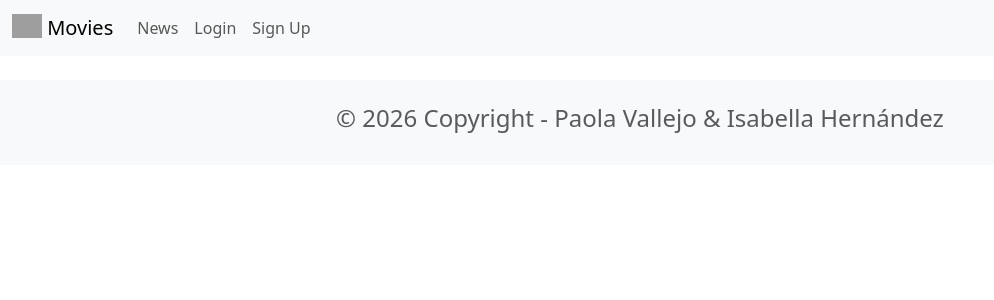
After one commit to IsaHernandezPosada/Taller1_ST0251, a Django app: template moviereviews/templates/base.html in a window 1280 px wide. The commit adds this page. Shown: the top 300 px of the page, without its empty margins (0-994 px from the left). Run offline with Django 5.2, Linux system fonts and the light colour scheme; the template is opened without the code that fills it, so the values that code supplies are empty; grey boxes are pictures that could not be loaded.

Commit message:
navbar y footer

```diff
--- a/movie/templates/home.html
+++ b/movie/templates/home.html
@@ -1,6 +1,5 @@
-<head>
-    <link href="https://cdn.jsdelivr.net/npm/bootstrap@5.3.7/dist/css/bootstrap.min.css" rel="stylesheet">
-</head>
+{% extends 'base.html' %}
+{% block content %}
 
 <div class="container">
     <form action="">
@@ -33,3 +32,4 @@
     </div>
     <br/>
 </div>
+{% endblock content %}
--- a/moviereviews/settings.py
+++ b/moviereviews/settings.py
@@ -59,7 +59,7 @@ ROOT_URLCONF = 'moviereviews.urls'
 TEMPLATES = [
     {
         'BACKEND': 'django.template.backends.django.DjangoTemplates',
-        'DIRS': [],
+        'DIRS': [os.path.join(BASE_DIR, 'moviereviews/templates')],
         'APP_DIRS': True,
         'OPTIONS': {
             'context_processors': [
--- /dev/null
+++ b/moviereviews/templates/base.html
@@ -0,0 +1,45 @@
+<head>
+    <link href="https://cdn.jsdelivr.net/npm/bootstrap@5.3.7/dist/css/bootstrap.min.css" rel="stylesheet">
+    <script src="https://cdn.jsdelivr.net/npm/bootstrap@5.3.7/dist/js/bootstrap.bundle.min.js"></script>
+</head>
+
+<nav class="navbar navbar-expand-lg bg-body-tertiary">
+    <div class="container-fluid">
+        <a class="navbar-brand" href="{% url 'home' %}">
+            {% load static %}
+            <img src="{% static 'images/home.png' %}" alt="" width="30" height="24" class="d-inline-block align-text-top" />
+            Movies
+        </a>
+        <button class="navbar-toggler" type="button" data-bs-toggle="collapse" data-bs-target="#navbarSupportedContent" aria-controls="navbarSupportedContent" aria-expanded="false" aria-label="Toggle navigation">
+            <span class="navbar-toggler-icon"></span>
+        </button>
+        <div class="collapse navbar-collapse" id="navbarSupportedContent">
+            <ul class="navbar-nav me-auto mb-2 mb-lg-0">
+                <li class="nav-item">
+                    <a class="nav-link" aria-current="page" href="{% url 'news' %}">News</a>
+                </li>
+                <li class="nav-item">
+                    <a class="nav-link" href="#">Login</a>
+                </li>
+                <li class="nav-item">
+                    <a class="nav-link" href="#">Sign Up</a>
+                </li>
+            </ul>
+        </div>
+    </div>
+</nav>
+
+<div class="container">
+    {% block content %}
+    {% endblock content %}
+</div>
+
+<footer class="text-center text-lg-start bg-light text-muted mt-4">
+    <div class="container">
+        <div class="row">
+            <div class="text-center p-4">
+                <h4>© 2026 Copyright - Paola Vallejo & Isabella Hernández</h4>
+            </div>
+        </div>
+    </div>
+</footer>
```
Also changed, not shown: news/templates/news.html (+4 -3 lines), news/management/commands/add_news_db.py (renamed from movie/management/commands/add_news_db.py).
